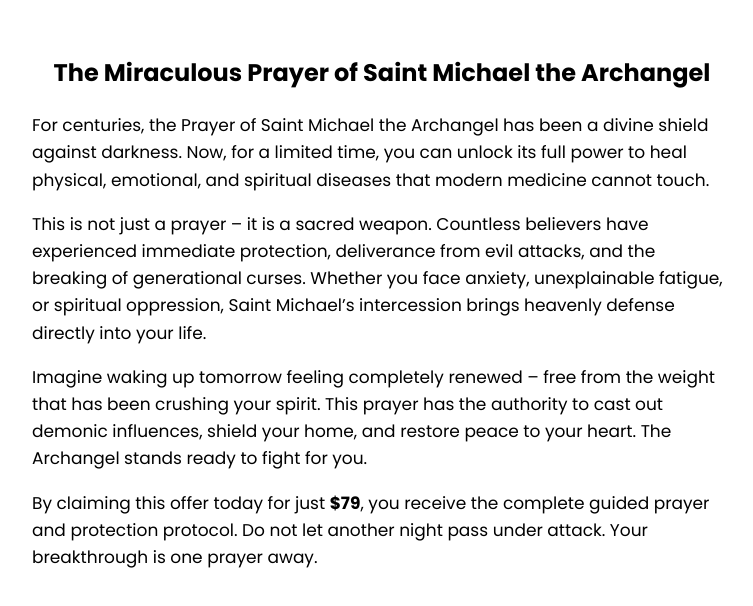
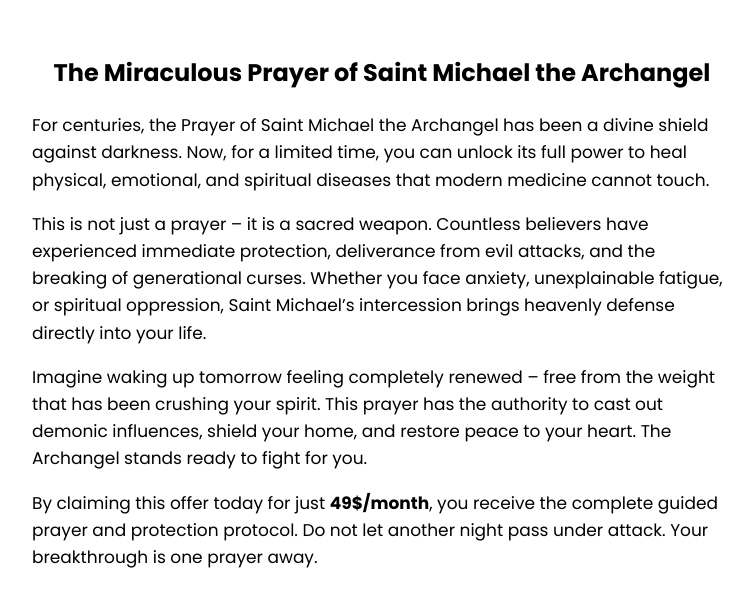
Before and after one commit to Danaga04/sacredchantguide.site, a plain HTML site: page 2digi/index.html in a window 1280 px wide. Shown: the part 858-1464 px from the top of the page, without its empty margins (258-1011 px from the left). Drawn offline with Linux system fonts and the light colour scheme; a script that the page names is missing.

Commit message:
Update index.html

```diff
--- a/2digi/index.html
+++ b/2digi/index.html
@@ -180,7 +180,7 @@
             <p>For centuries, the Prayer of Saint Michael the Archangel has been a divine shield against darkness. Now, for a limited time, you can unlock its full power to heal physical, emotional, and spiritual diseases that modern medicine cannot touch.</p>
             <p>This is not just a prayer – it is a sacred weapon. Countless believers have experienced immediate protection, deliverance from evil attacks, and the breaking of generational curses. Whether you face anxiety, unexplainable fatigue, or spiritual oppression, Saint Michael’s intercession brings heavenly defense directly into your life.</p>
             <p>Imagine waking up tomorrow feeling completely renewed – free from the weight that has been crushing your spirit. This prayer has the authority to cast out demonic influences, shield your home, and restore peace to your heart. The Archangel stands ready to fight for you.</p>
-            <p>By claiming this offer today for just <strong>$79</strong>, you receive the complete guided prayer and protection protocol. Do not let another night pass under attack. Your breakthrough is one prayer away.</p>
+            <p>By claiming this offer today for just <strong>49$/month</strong>, you receive the complete guided prayer and protection protocol. Do not let another night pass under attack. Your breakthrough is one prayer away.</p>
         </div>
     </div>
 
```
